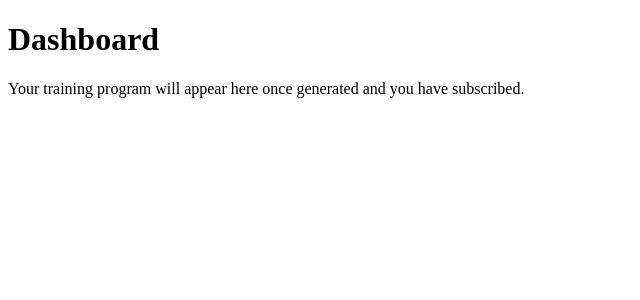
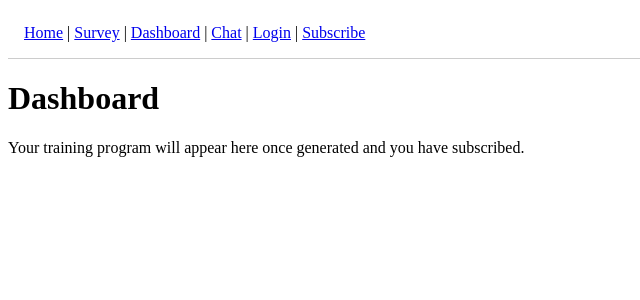
Before and after one commit to gamingninjasjj-ops/pocket-pt, a Next.js app: page /dashboard in a window 1280 px wide. Shown: the top 300 px of the page, without its empty margins (0-640 px from the left). Built offline with nearby package versions, Linux system fonts and the light colour scheme.

Commit message:
Update dashboard.js

```diff
--- a/pages/dashboard.js
+++ b/pages/dashboard.js
@@ -1,6 +1,9 @@
+import NavBar from '../components/NavBar';
+
 export default function Dashboard() {
   return (
     <div>
+      <NavBar />
       <h1>Dashboard</h1>
       <p>Your training program will appear here once generated and you have subscribed.</p>
     </div>
```
